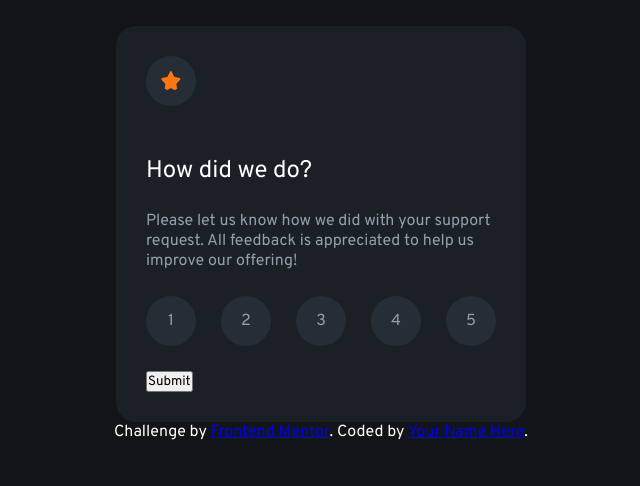
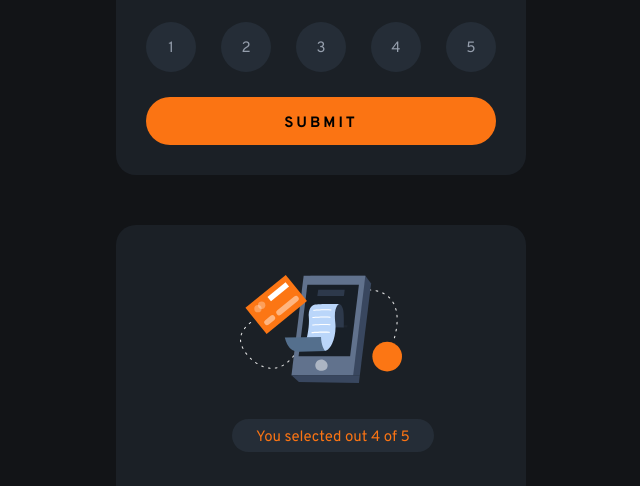
Before and after one commit to cas-pb/fem-interactive-rating-component, a plain HTML site: page index.html in a window 1280 px wide. Shown: the part 166-652 px from the top of the page, without its empty margins (319-959 px from the left). Drawn offline with Linux system fonts and the light colour scheme.

Commit message:
style thank-you component

```diff
--- a/index.html
+++ b/index.html
@@ -38,15 +38,15 @@
       </div>
 
       <div class="rating-numbers">
-        <div class="rate-one">1</div>
-        <div class="rate-two">2</div>
-        <div class="rate-three">3</div>
-        <div class="rate-four">4</div>
-        <div class="rate-five">5</div>
+        <div class="rate-one"><p class="rate-nmb">1</p></div>
+        <div class="rate-two"><p class="rate-nmb">2</p></div>
+        <div class="rate-three"><p class="rate-nmb">3</p></div>
+        <div class="rate-four"><p class="rate-nmb">4</p></div>
+        <div class="rate-five"><p class="rate-nmb">5</p></div>
       </div>
 
     <button class="submit-button">
-    Submit
+    <p>SUBMIT</p>
     </button>
 
 
@@ -58,19 +58,25 @@
 
     <div class="thanks-container">
 
-    <div class="selection">You selected</div>
+      <div class="thanks-icon">
+        <img src="/images/illustration-thank-you.svg" alt="">
+      </div>
+
+    <div class="selection">
 
     <!-- Add rating here -->
-     <div class="selecion-rating">
-    out of 5</div>
+     <div class="selection-rating">
+      <p class="sel-rate">You selected out <span>4</span> of 5</div>
 
-    <div class="thanks-heading">
-    Thank you!
   </div>
 
+    <h2>Thank you!</h2>
+
+
+
   <div class="thanks-copy">
-    We appreciate you taking the time to give a rating. If
-    you ever need more support, don’t hesitate to get in touch!
+    We appreciate you taking the time to give a rating. <br> If
+    you ever need more support, don’t hesitate to <br>get in touch!
   </div>
 
   </div>
--- a/style.css
+++ b/style.css
@@ -2,7 +2,8 @@
     font-family: "Overpass", serif;
     margin: 0;
     padding:  0;
-    font-weight: normal;
+    /* font-weight: normal; */
+    font-size: 15px;
 }
 
 body {
@@ -16,12 +17,15 @@ body {
     color: white;
 }
 
-.rating-container {
+.rating-container,
+.thanks-container {
     background-color: hsl(213, 19%, 18%, 0.5);
     border-radius: 20px;
     width: 350px;
     height: auto;
     padding: 30px;
+    margin-bottom: 50px;
+
 }
 
 
@@ -34,13 +38,24 @@ body {
     text-align: center;
     list-style: 100%;
     vertical-align: middle;
-    margin-bottom: 50px;
+    margin-bottom: 40px;
 }
 
-h2,
+
 .rating-copy,
 .rating-numbers {
     margin-bottom: 25px;
+
+}
+
+h2 {
+    font-size: 2rem;
+    margin-bottom: 15px;
+    font-weight: normal;
+}
+
+.rating-copy {
+    line-height: 1.5;
 }
 
 .rating-copy,
@@ -53,6 +68,7 @@ h2,
     justify-content: space-between;
 }
 
+
 .rate-one,
 .rate-two,
 .rate-three,
@@ -64,11 +80,73 @@ h2,
     height: 20px;
     padding: 15px;
     text-align: center;
-    list-style: 100%;
-    vertical-align: middle;
 }
 
-/* hide thank you state */
+.submit-button {
+
+    width: 100%;
+    border-style: none;
+    background-color: hsl(25, 97%, 53%);
+    border-radius: 30px;
+    font-weight: 700;
+    letter-spacing: .2rem;
+    padding: 12px;
+}
+
+/* removes space under button text. can't find any other solution. tried adding line-height and vertical-align but did not work */
+p {
+    padding-top: 5px;
+
+}
+
+/* centers number in circle */
+.rate-nmb {
+    padding-top: 2px;
+}
+
+.rate-one:hover,
+.rate-two:hover,
+.rate-three:hover,
+.rate-four:hover,
+.rate-five:hover {
+    color: black;
+    background-color: hsl(25, 97%, 53%);
+}
+
+.submit-button:hover {
+    color: #000;
+    background-color: #fff;
+}
+
 .thanks-container {
-    display: none;
+    display: flex;
+    flex-direction: column;
+    align-items: center;
+    justify-self: center;
 }
+
+
+.selection-rating {
+    border-radius: 50px;
+    background-color: hsl(213, 19%, 18%);
+    color: hsl(25, 97%, 53%);
+    width: 100%;
+    padding: 5px 12px;
+    text-align: center;
+    margin-top: 30px;
+    margin-bottom: 40px;
+}
+
+.sel-rate {
+    padding-top: 4px;
+}
+
+.thanks-icon {
+    margin-top: 20px;
+}
+
+.thanks-copy {
+    color: hsl(217, 12%, 63%);
+    text-align: center;
+    line-height: 1.5;
+}
```
